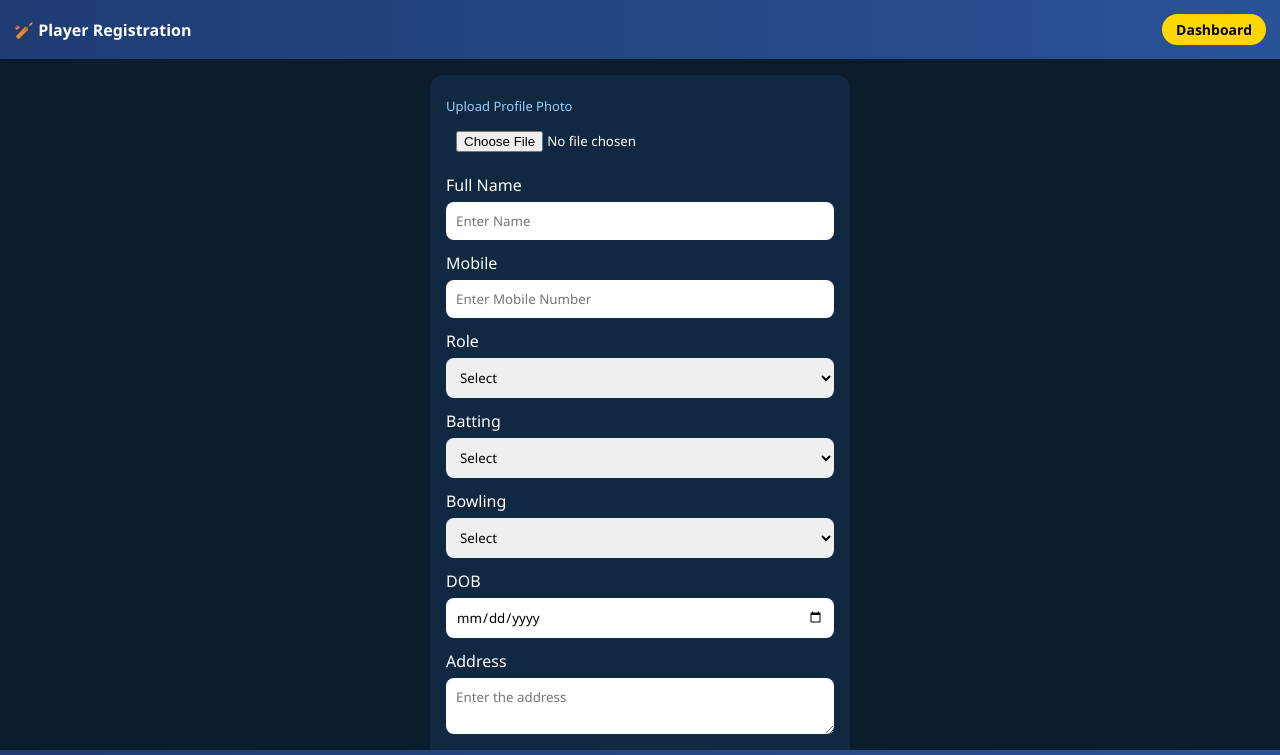
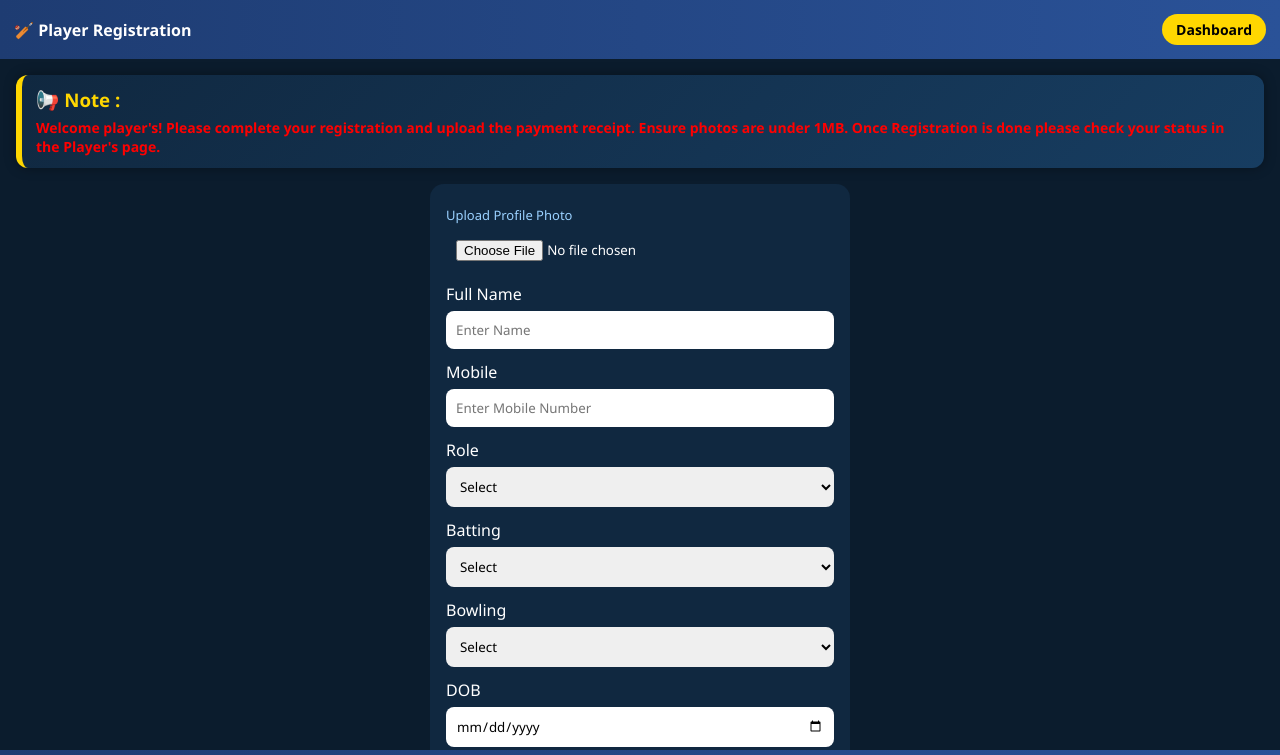
Before and after one commit to kolurumesh-kb/JP-Boy-s-Cricketer-s, a plain HTML site: page register.html in a window 1280 px wide. Shown: the top 755 px of the page. Drawn offline with Linux system fonts and the light colour scheme.

Commit message:
Update register.html
Latest Changes

```diff
--- a/register.html
+++ b/register.html
@@ -45,6 +45,27 @@ footer{
 
 main{flex:1;padding:16px;padding-bottom:90px}
 
+/* 🔔 ANNOUNCEMENT SECTION */
+.announce{
+  background:linear-gradient(135deg,#102840,#173d61);
+  border-left:6px solid #ffd700;
+  border-radius:12px;
+  padding:12px 14px;
+  margin-bottom:16px;
+  box-shadow:0 0 12px rgba(0,0,0,0.35);
+}
+
+.announce h3{
+  margin:0 0 6px 0;
+  color:#ffd700;
+}
+
+.announce h5{
+  margin:0;
+  font-size:14px;
+  color:red;
+}
+
 /* FORM */
 form{
   max-width:420px;
@@ -72,10 +93,7 @@ button{
 }
 
 /* PROFILE PHOTO */
-.photo-box{
-  text-align:center;
-  margin-bottom:10px;
-}
+.photo-box{text-align:center;margin-bottom:10px}
 
 .preview{
   width:120px;
@@ -134,19 +152,29 @@ button{
 <body>
 
 <header>
-  <div >🏏 Player Registration</div>
+  <div>🏏 Player Registration </div>
   <a href="index.html">Dashboard</a>
 </header>
 
 <main>
 
+<!-- 🔔 ANNOUNCEMENT -->
+<div class="announce">
+  <h3>📢 Note : </h3>
+  <h5>
+    Welcome player's! Please complete your registration and upload the payment receipt.
+    Ensure photos are under 1MB. Once Registration is done please check your status in the Player's page.
+  </h5>
+</div>
+
 <form id="regForm">
+
+<!-- <h5 style="color: red;">Note : Please Upload the Photo's Size 1MB only for Profile Photo and Receipt </h5> -->
 
 <div class="upload-text">Upload Profile Photo</div>
 <div class="photo-box">
   <img id="preview" class="preview">
   <input id="photo" type="file" accept="image/*" required>
-
 </div>
 
 <label>Full Name</label>
@@ -161,6 +189,7 @@ button{
   <option>Batsman</option>
   <option>Bowler</option>
   <option>All-Rounder</option>
+  <option>Wicket -Keeper Batsman</option>
 </select>
 
 <label>Batting</label>
@@ -170,30 +199,28 @@ button{
   <option>Left Hand</option>
 </select>
 
-
 <label>Bowling</label>
 <select id="bowling" required>
   <option value="">Select</option>
   <option>Right Arm</option>
   <option>Left Arm</option>
+  <option>Not a Bowler</option>
 </select>
-
-<!-- <label>Bowling</label>
-<input id="bowling" value="NA"> -->
 
 <label>DOB</label>
 <input id="dob" type="date" required>
 
 <label>Address</label>
-<textarea id="address" placeholder="Enter the address"  required></textarea>
+<textarea id="address" placeholder="Enter the address" required></textarea>
 
-<h3>💳 Payment Section : </h3>
+<h3>💳 Payment Section :</h3>
 
-<label>Pay the Registration Fee Rs.800 Only </label>
-</br>
-<label>Pay Using UPI ID : 8197901199@ybl <br>or </br> Use Below Scanner </label>
+<label>Pay the Registration Fee Rs.800 Only</label>
+<br>
+<label>Pay Using UPI ID : 8197901199@ybl <br>or</br> Use Below Scanner</label>
+
 <div class="qr-box">
-  <img src="assets/images/qr1.png">
+  <img src="/assets/images/qr1.png">
   <p>Upload receipt after payment</p>
 </div>
 
@@ -203,12 +230,10 @@ button{
 <button type="submit">Submit Registration</button>
 
 </form>
-
 </main>
 
 <footer>🏏 JP Boy's Cricketer's © 2026 | Designed By K B UMESH </footer>
 
-<!-- LOADER -->
 <div class="loader-overlay" id="loader">
   <div class="loader-box">
     <div class="spinner"></div>
@@ -216,109 +241,95 @@ button{
   </div>
 </div>
 
-<!-- FIREBASE -->
 <script type="module">
+/* ⭐ SAME SCRIPT — UNCHANGED */
+import { initializeApp } from "https://www.gstatic.com/firebasejs/12.8.0/firebase-app.js";
+import { getFirestore, collection, addDoc }
+from "https://www.gstatic.com/firebasejs/12.8.0/firebase-firestore.js";
 
-import { initializeApp } from
-"https://www.gstatic.com/firebasejs/12.8.0/firebase-app.js";
-
-import {
-  getFirestore,
-  collection,
-  addDoc
-} from
-"https://www.gstatic.com/firebasejs/12.8.0/firebase-firestore.js";
-
-/* FIREBASE CONFIG */
-const firebaseConfig = {
-  apiKey: "AIzaSyBdlkwG56G7QJSWR9SI2e1LarOUxWg8lW4",
-  authDomain: "jp-boys.firebaseapp.com",
-  projectId: "jp-boys",
-  storageBucket: "jp-boys.firebasestorage.app",
-  messagingSenderId: "1015271887162",
-  appId: "1:1015271887162:web:35dbd2b95f3df3f3908003"
+const firebaseConfig={
+ apiKey:"AIzaSyBdlkwG56G7QJSWR9SI2e1LarOUxWg8lW4",
+ authDomain:"jp-boys.firebaseapp.com",
+ projectId:"jp-boys",
+ storageBucket:"jp-boys.firebasestorage.app",
+ messagingSenderId:"1015271887162",
+ appId:"1:1015271887162:web:35dbd2b95f3df3f3908003"
 };
 
-const app = initializeApp(firebaseConfig);
-const db = getFirestore(app);
+const app=initializeApp(firebaseConfig);
+const db=getFirestore(app);
 
 /* DOM */
-const regForm = document.getElementById("regForm");
-const photo = document.getElementById("photo");
-const preview = document.getElementById("preview");
-const receipt = document.getElementById("receipt");
-const loader = document.getElementById("loader");
+const regForm=document.getElementById("regForm");
+const photo=document.getElementById("photo");
+const preview=document.getElementById("preview");
+const receipt=document.getElementById("receipt");
+const loader=document.getElementById("loader");
 
-const nameInput = document.getElementById("name");
-const mobileInput = document.getElementById("mobile");
-const roleInput = document.getElementById("role");
-const battingInput = document.getElementById("batting");
-const bowlingInput = document.getElementById("bowling");
-const dobInput = document.getElementById("dob");
-const addressInput = document.getElementById("address");
+const nameInput=document.getElementById("name");
+const mobileInput=document.getElementById("mobile");
+const roleInput=document.getElementById("role");
+const battingInput=document.getElementById("batting");
+const bowlingInput=document.getElementById("bowling");
+const dobInput=document.getElementById("dob");
+const addressInput=document.getElementById("address");
 
-/* BASE64 */
 function toBase64(file){
  return new Promise(resolve=>{
-    const r = new FileReader();
-    r.onload = ()=>resolve(r.result);
+  const r=new FileReader();
+  r.onload=()=>resolve(r.result);
   r.readAsDataURL(file);
  });
 }
 
-/* PROFILE PHOTO PREVIEW + HIDE INPUT */
 photo.addEventListener("change",()=>{
-  const f = photo.files[0];
+ const f=photo.files[0];
  if(!f) return;
-
-  const r = new FileReader();
-  r.onload = e=>{
-    preview.src = e.target.result;
-    preview.style.display = "block";
-    photo.style.display = "none";
+ const r=new FileReader();
+ r.onload=e=>{
+  preview.src=e.target.result;
+  preview.style.display="block";
+  photo.style.display="none";
  };
  r.readAsDataURL(f);
 });
 
-/* SUBMIT */
-regForm.addEventListener("submit", async(e)=>{
+regForm.addEventListener("submit",async(e)=>{
  e.preventDefault();
-
-  if(!photo.files[0] || !receipt.files[0]){
+ if(!photo.files[0]||!receipt.files[0]){
   alert("Please upload all images");
   return;
  }
 
-  loader.style.display = "flex";
+ loader.style.display="flex";
 
  try{
-    const photo64 = await toBase64(photo.files[0]);
-    const receipt64 = await toBase64(receipt.files[0]);
+  const photo64=await toBase64(photo.files[0]);
+  const receipt64=await toBase64(receipt.files[0]);
 
   await addDoc(collection(db,"players"),{
-      name: nameInput.value.trim(),
-      mobile: mobileInput.value.trim(),
-      role: roleInput.value,
-      batting: battingInput.value,
-      bowling: bowlingInput.value || "NA",
-      dob: dobInput.value,
-      address: addressInput.value.trim(),
-      photo: photo64,
-      receipt: receipt64,
+   name:nameInput.value.trim(),
+   mobile:mobileInput.value.trim(),
+   role:roleInput.value,
+   batting:battingInput.value,
+   bowling:bowlingInput.value||"NA",
+   dob:dobInput.value,
+   address:addressInput.value.trim(),
+   photo:photo64,
+   receipt:receipt64,
    sold:false,
-      createdAt: Date.now()
+   createdAt:Date.now()
   });
 
-    loader.style.display = "none";
+  loader.style.display="none";
   alert("✅ Congratulations Registration Successfully Completed ");
   location.reload();
 
  }catch(err){
-    loader.style.display = "none";
-    alert("❌ Error: " + err.message);
+  loader.style.display="none";
+  alert("❌ Error: "+err.message);
  }
 });
-
 </script>
 
 </body>
```
Lines whose indentation alone changed are shown as unchanged.
